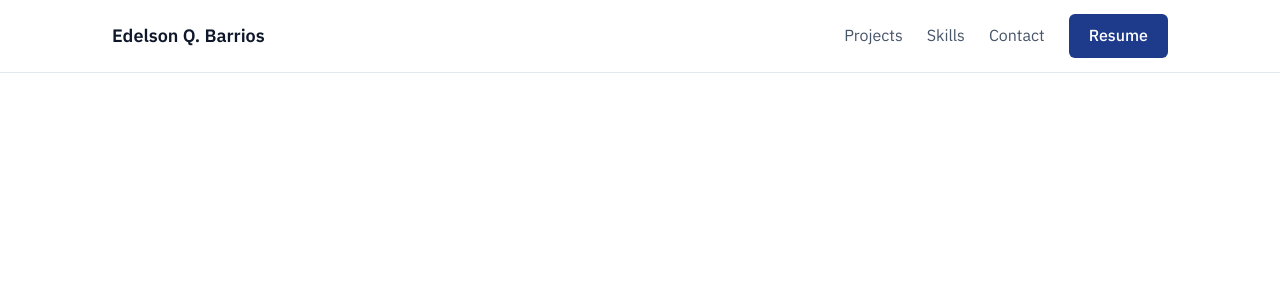
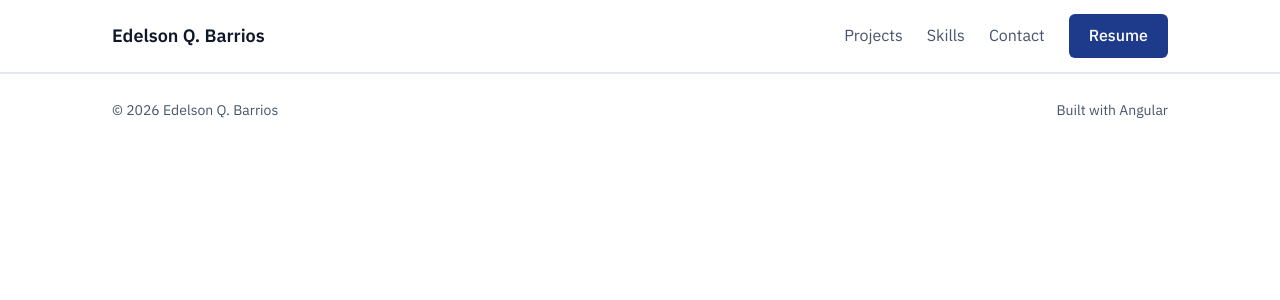
Before and after one commit to edelsonbarrios/portfolio, an Angular app: page / in a window 1280 px wide. Shown: the top 300 px of the page. Built offline with nearby package versions, Linux system fonts and the light colour scheme.

Commit message:
Add footer component

```diff
--- a/src/app/app.html
+++ b/src/app/app.html
@@ -1,2 +1,3 @@
 <app-header />
 <router-outlet />
+<app-footer/>
--- a/src/app/app.ts
+++ b/src/app/app.ts
@@ -1,10 +1,11 @@
 import { Component, signal } from '@angular/core';
 import { RouterOutlet } from '@angular/router';
 import { HeaderComponent } from './layout/header/header.component';
+import { FooterComponent } from './layout/footer/footer.component';
 
 @Component({
   selector: 'app-root',
-  imports: [RouterOutlet, HeaderComponent],
+  imports: [RouterOutlet, HeaderComponent, FooterComponent],
   templateUrl: './app.html',
   styleUrl: './app.scss',
 })
--- /dev/null
+++ b/src/app/layout/footer/footer.component.html
@@ -0,0 +1,6 @@
+<footer class="site-footer">
+  <div class="container bar">
+    <p>© 2026 {{ profile.name }}</p>
+    <p>Built with Angular</p>
+  </div>
+</footer>
--- /dev/null
+++ b/src/app/layout/footer/footer.component.scss
@@ -0,0 +1,25 @@
+.site-footer {
+  background: var(--bg);
+  border-top: 1px solid var(--border);
+}
+
+.container {
+  max-width: 1120px;
+  margin: 0 auto;
+  padding: 0 32px;
+}
+
+.bar {
+  display: flex;
+  flex-wrap: wrap;
+  align-items: center;
+  justify-content: space-between;
+  gap: 8px 24px;
+  min-height: 72px;
+}
+
+p {
+  margin: 0;
+  font-size: 14px;
+  color: var(--text-muted);
+}
--- /dev/null
+++ b/src/app/layout/footer/footer.component.ts
@@ -0,0 +1,12 @@
+import { Component } from '@angular/core';
+import { profile } from '../../data/profile';
+
+@Component({
+  selector: 'app-footer',
+  standalone: true,
+  templateUrl: './footer.component.html',
+  styleUrl: './footer.component.scss',
+})
+export class FooterComponent {
+  protected readonly profile = profile;
+}
```
